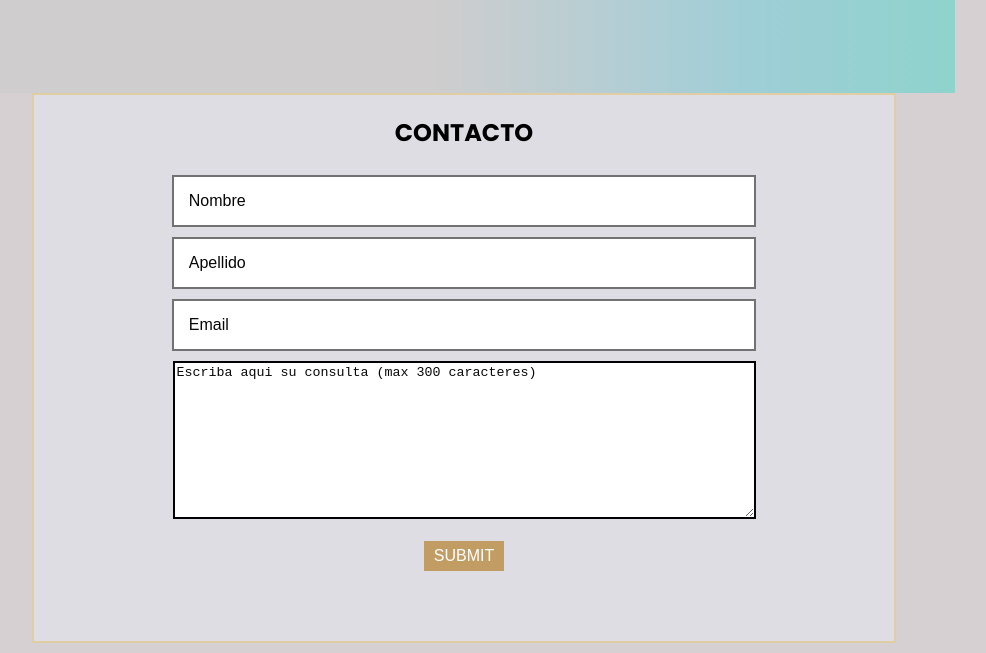
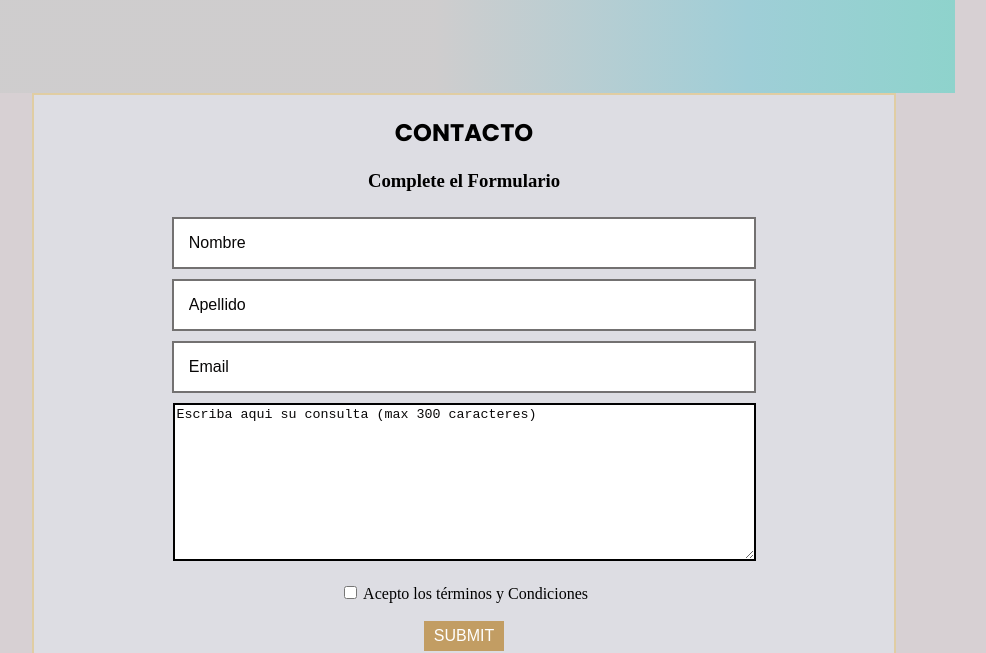
Before and after one commit to pablo120670/talento-tech-nobile, a plain HTML site: page index.html in a window 1280 px wide. Shown: the part 1484-2137 px from the top of the page, without its empty margins (176-1162 px from the left). Drawn offline with Linux system fonts and the light colour scheme.

```diff
--- a/index.html
+++ b/index.html
@@ -120,7 +120,8 @@
       <div class="contacto">
         <h2>CONTACTO</h2>
         <a href="contacto"></a>
-
+        <h3 >Complete el Formulario</h3>
+        <form action="https://formspree.io/f/mkgnjlvq" method="POST">
         <form action="">
           <input type="text" placeholder="Nombre">
           <input type="text" placeholder="Apellido">
@@ -129,8 +130,11 @@
           <textarea name="comentarios" id="" cols="70" rows="10"
             placeholder="Escriba aqui su consulta (max 300 caracteres)"></textarea>
           <br><br>
+          <input type="checkbox" name="condiciones" required>
+          Acepto los términos y Condiciones
+           <br><br>
+           <input type="submit" value="SUBMIT">
         </form>
-        <input type="submit" value="SUBMIT">
 
       </div>
     </section>
```
Also changed, not shown: 1 other file.
